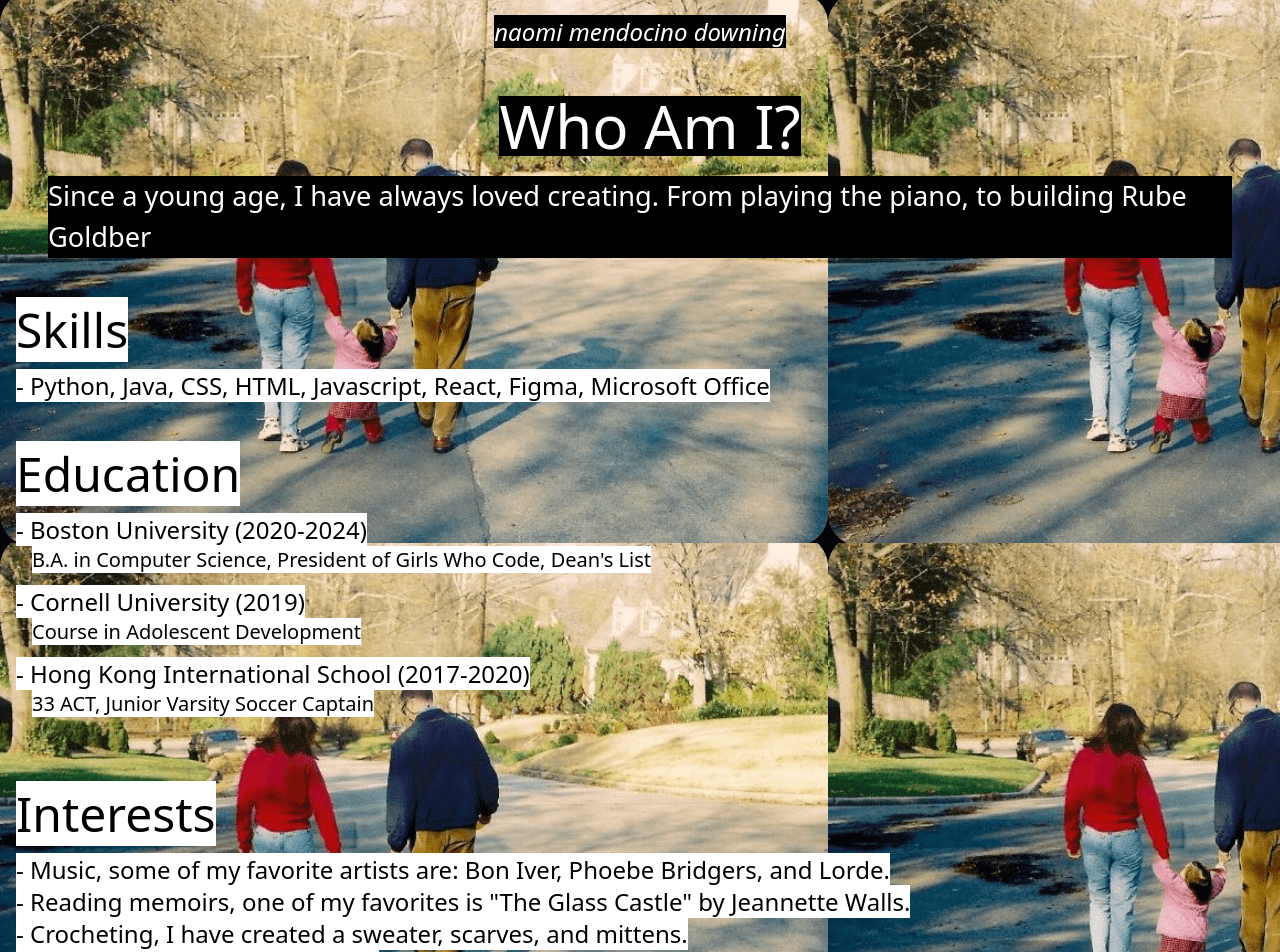
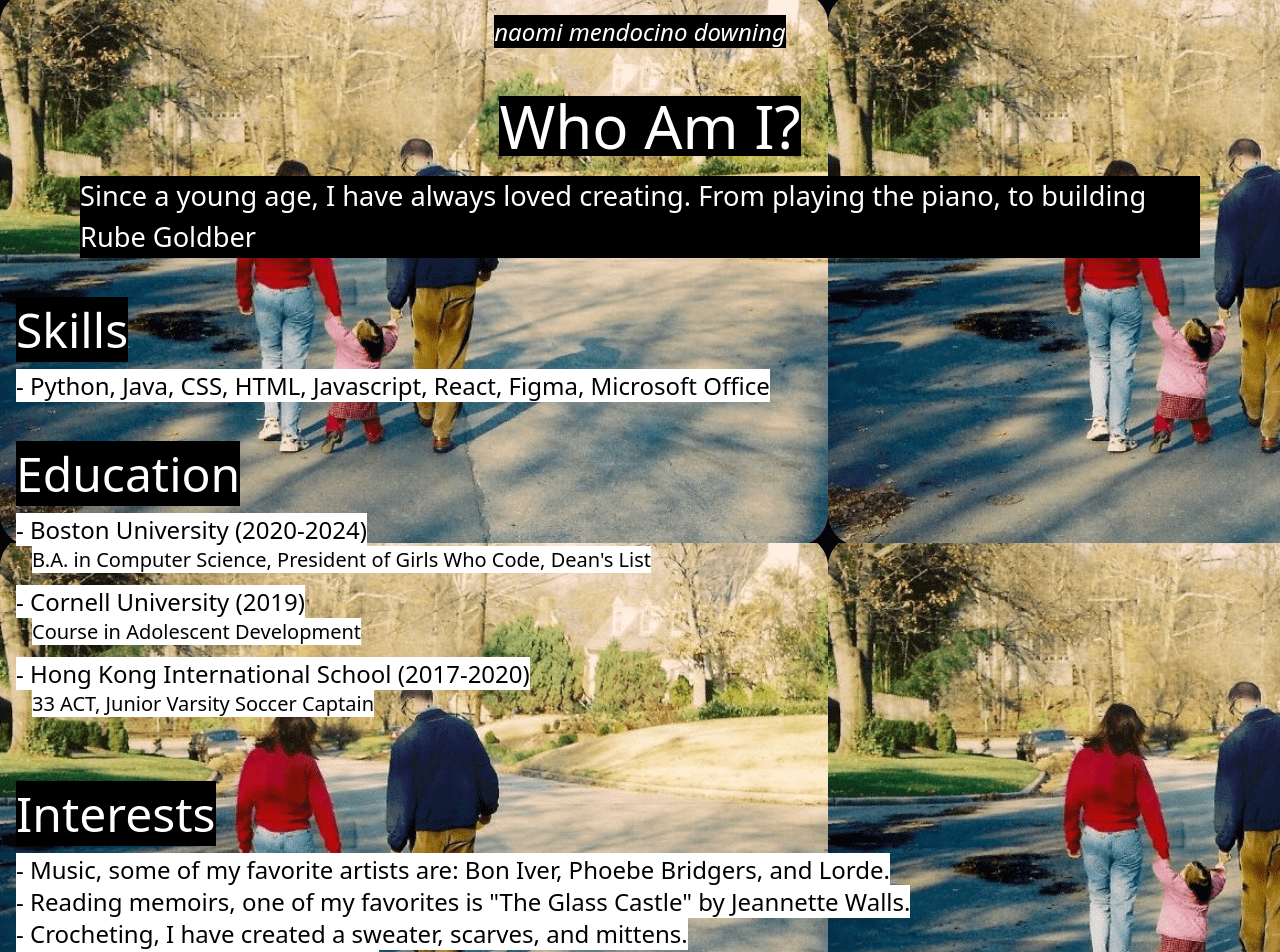
Before and after one commit to downing3/downing3.github.io., a React (Create React App) app: page /about in a window 1280 px wide. Shown: the top 952 px of the page. Built offline with nearby package versions, Linux system fonts and the light colour scheme.

Commit message:
revised about me

```diff
--- a/src/components/AboutMe.jsx
+++ b/src/components/AboutMe.jsx
@@ -19,14 +19,14 @@ function AboutMe() {
               Who Am I?
             </p>
           </div>
-          <div className="mt-5 mx-12">
+          <div className="mt-5 mx-20">
             <AboutText />
           </div>
           <div className="container mx-auto mt-8">
 
           <div className="text-black mb-4 p-4">
             <p className="text-5xl sm:text-4xl md:text-5xl lg:text-5xl font-thin">
-                <span className="bg-white">Skills</span>
+                <span className="text-white bg-black">Skills</span>
             </p>
             <p className="text-2xl mt-4 font-light">
               <span className="bg-white">- Python, Java, CSS, HTML, Javascript, React, Figma, Microsoft Office</span>
@@ -37,7 +37,7 @@ function AboutMe() {
 
           <div className="text-black mb-4 p-4">
             <p className="text-5xl sm:text-4xl md:text-5xl lg:text-5xl font-thin">
-              <span className="bg-white">Education</span>
+              <span className="text-white bg-black">Education</span>
             </p>
             <p className="mt-4 font-light">
               <span className="text-2xl bg-white">- Boston University (2020-2024)</span><br />
@@ -57,7 +57,7 @@ function AboutMe() {
 
           <div className="text-black mb-4 p-4 mt-10">
             <p className="text-5xl sm:text-4xl md:text-5xl lg:text-5xl font-thin">
-              <span className="bg-white">Interests</span>
+              <span className="text-white bg-black">Interests</span>
             </p>
             <p className="text-2xl mt-4 font-light">
               <span className="bg-white">- Music, some of my favorite artists are: Bon Iver, Phoebe Bridgers, and Lorde.</span><br />
```
